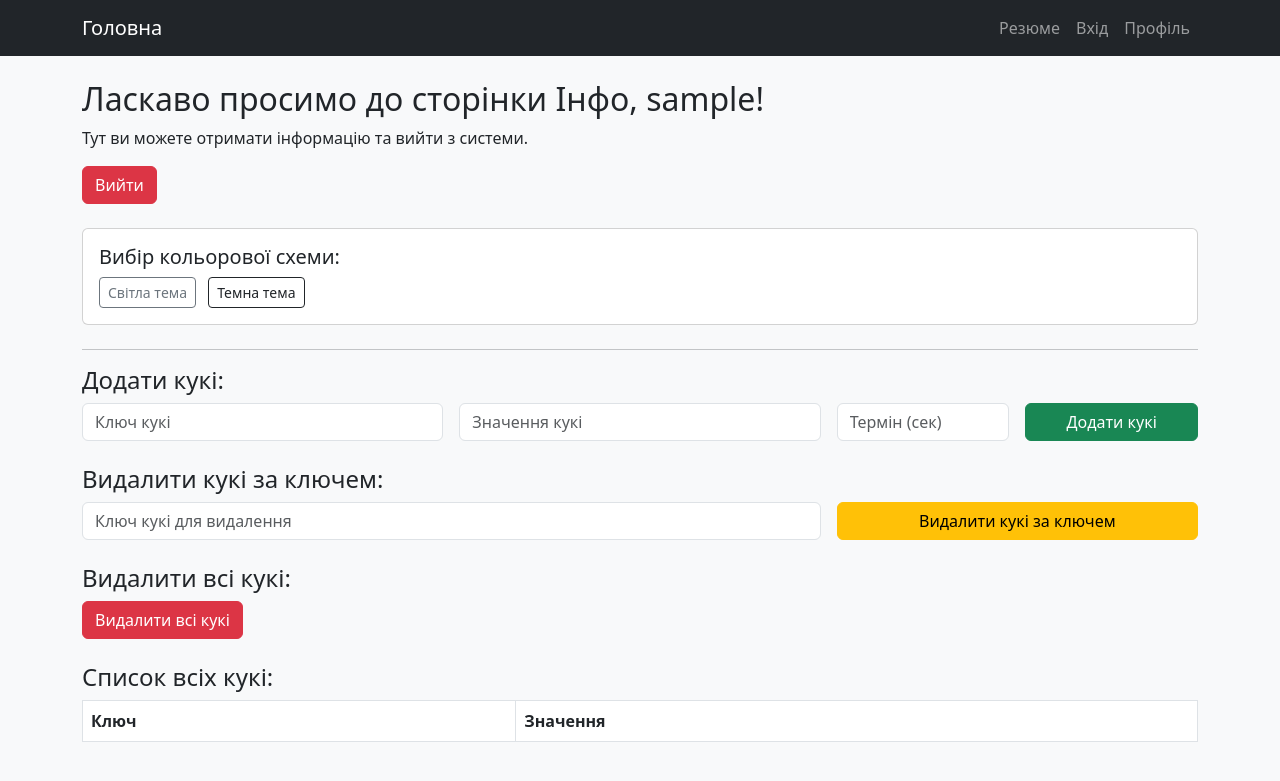
After one commit to bohdanatymoshchuk/flask-app-lab, a Flask app: page /users/profile in a window 1280 px wide. The commit adds this page. Shown: the top 781 px of the page. Run offline with Flask 3, Linux system fonts and the light colour scheme; the visitor is signed in with stand-in values (Sample User, id 1); lists and menus that the app fills with data are empty.

Commit message:
Lab 4: Sessions, cookies, flash messages, themes

```diff
--- a/app/templates/base.html
+++ b/app/templates/base.html
@@ -3,20 +3,70 @@
 <head>
     <meta charset="UTF-8">
     <meta name="viewport" content="width=device-width, initial-scale=1.0">
+    <title>{{ title if title else 'Flask App' }}</title>
+    <link href="https://cdn.jsdelivr.net/npm/bootstrap@5.3.0/dist/css/bootstrap.min.css" rel="stylesheet">
+    <style>
+    /* Стилі для Завдання 3: Темна та Світла теми */
+    body.theme-dark {
+        background-color: #212529;
+        color: #f8f9fa;
+    }
+    body.theme-light {
+        background-color: #f8f9fa;
+        color: #212529;
+    }
+    .theme-dark .card {
+        background-color: #343a40;
+        color: #ffffff;
+    }
 
-    <title>{{ title }}</title>
-    <link href="https://cdn.jsdelivr.net/npm/bootstrap@5.3.0/dist/css/bootstrap.min.css" rel="stylesheet">
-   <link rel="stylesheet" href="{{ url_for('static', filename='css/styles.css') }}">
+    /* Фікс для таблиці в темній темі */
+    .theme-dark .table {
+        --bs-table-bg: #343a40;
+        --bs-table-color: #ffffff;
+        background-color: #343a40 !important;
+        color: #ffffff !important;
+    }
+    .theme-dark .table th,
+    .theme-dark .table td {
+        background-color: #343a40 !important;
+        color: #ffffff !important;
+        border-color: #495057 !important;
+    }
+</style>
 </head>
-<body>
-    {% include 'includes/navbar.html' %}
+<body class="theme-{{ request.cookies.get('theme', 'light') }}">
+    <nav class="navbar navbar-expand-lg navbar-dark bg-dark mb-4">
+      <div class="container">
+        <a class="navbar-brand" href="/">Головна</a>
+        <button class="navbar-toggler" type="button" data-bs-toggle="collapse" data-bs-target="#navbarNav">
+          <span class="navbar-toggler-icon"></span>
+        </button>
+        <div class="collapse navbar-collapse" id="navbarNav">
+          <ul class="navbar-nav ms-auto">
+            <li class="nav-item"><a class="nav-link" href="/">Резюме</a></li>
+            <li class="nav-item"><a class="nav-link" href="/users/login">Вхід</a></li>
+            <li class="nav-item"><a class="nav-link" href="/users/profile">Профіль</a></li>
+          </ul>
+        </div>
+      </div>
+    </nav>
 
-    <main class="container mt-4">
+    <div class="container">
+        {% with messages = get_flashed_messages(with_categories=true) %}
+          {% if messages %}
+            {% for category, message in messages %}
+              <div class="alert alert-{{ 'danger' if category == 'error' or category == 'danger' else category }} alert-dismissible fade show" role="alert">
+                {{ message }}
+                <button type="button" class="btn-close" data-bs-dismiss="alert" aria-label="Close"></button>
+              </div>
+            {% endfor %}
+          {% endif %}
+        {% endwith %}
+
         {% block content %}{% endblock %}
-    </main>
+    </div>
 
-    {% include 'includes/footer.html' %}
-
-   <script src="https://cdn.jsdelivr.net/npm/bootstrap@5.3.0/dist/js/bootstrap.bundle.min.js"></script>
+    <script src="https://cdn.jsdelivr.net/npm/bootstrap@5.3.0/dist/js/bootstrap.bundle.min.js"></script>
 </body>
 </html>
--- /dev/null
+++ b/app/users/templates/users/profile.html
@@ -0,0 +1,70 @@
+{% extends 'base.html' %}
+
+{% block content %}
+<div class="mt-4">
+    <h2>Ласкаво просимо до сторінки Інфо, {{ username }}!</h2>
+    <p>Тут ви можете отримати інформацію та вийти з системи.</p>
+
+    <a href="{{ url_for('users.logout') }}" class="btn btn-danger mb-4">Вийти</a>
+
+    <div class="mb-4 card p-3">
+        <h5>Вибір кольорової схеми:</h5>
+        <div>
+            <a href="{{ url_for('users.set_theme', theme='light') }}" class="btn btn-outline-secondary btn-sm me-2">Світла тема</a>
+            <a href="{{ url_for('users.set_theme', theme='dark') }}" class="btn btn-outline-dark btn-sm">Темна тема</a>
+        </div>
+    </div>
+
+    <hr>
+
+    <h4>Додати кукі:</h4>
+    <form method="POST" action="{{ url_for('users.add_cookie') }}" class="row g-3 mb-4">
+        <div class="col-md-4">
+            <input type="text" name="key" class="form-control" placeholder="Ключ кукі" required>
+        </div>
+        <div class="col-md-4">
+            <input type="text" name="value" class="form-control" placeholder="Значення кукі" required>
+        </div>
+        <div class="col-md-2">
+            <input type="number" name="max_age" class="form-control" placeholder="Термін (сек)">
+        </div>
+        <div class="col-md-2">
+            <button type="submit" class="btn btn-success w-100">Додати кукі</button>
+        </div>
+    </form>
+
+    <h4>Видалити кукі за ключем:</h4>
+    <form method="POST" action="{{ url_for('users.delete_cookie') }}" class="row g-3 mb-4">
+        <div class="col-md-8">
+            <input type="text" name="key" class="form-control" placeholder="Ключ кукі для видалення" required>
+        </div>
+        <div class="col-md-4">
+            <button type="submit" class="btn btn-warning w-100">Видалити кукі за ключем</button>
+        </div>
+    </form>
+
+
+    <h4>Видалити всі кукі:</h4>
+    <form method="POST" action="{{ url_for('users.delete_all_cookies') }}" class="mb-4">
+        <button type="submit" class="btn btn-danger">Видалити всі кукі</button>
+    </form>
+
+    <h4>Список всіх кукі:</h4>
+    <table class="table table-bordered mt-2">
+        <thead>
+            <tr>
+                <th>Ключ</th>
+                <th>Значення</th>
+            </tr>
+        </thead>
+        <tbody>
+            {% for key, val in cookies.items() %}
+            <tr>
+                <td>{{ key }}</td>
+                <td>{{ val }}</td>
+            </tr>
+            {% endfor %}
+        </tbody>
+    </table>
+</div>
+{% endblock %}
--- a/app/users/views.py
+++ b/app/users/views.py
@@ -1,13 +1,96 @@
-from flask import Blueprint, request, render_template, redirect, url_for
+from flask import Blueprint, render_template, request, redirect, url_for, flash, session, make_response
 
-users_bp = Blueprint('users', __name__, template_folder='templates', url_prefix='/users')
+users_bp = Blueprint('users', __name__, template_folder='templates')
 
-@users_bp.route("/hi/<string:name>")
-def greetings(name):
-    name = name.upper()
-    age = request.args.get("age", None, int)
-    return render_template("users/hi.html", name=name, age=age)
+USERS_DATA = {
+    "admin": "1234",
+    "user1": "password"
+}
 
-@users_bp.route("/admin")
-def admin():
-    return redirect(url_for("users.greetings", name="administrator", age=45))
+@users_bp.route('/login', methods=['GET', 'POST'])
+def login():
+    if request.method == 'POST':
+        username = request.form.get('username')
+        password = request.form.get('password')
+
+        if username in USERS_DATA and USERS_DATA[username] == password:
+            session['username'] = username
+            flash('Ви успішно авторизувалися!', 'success')
+            return redirect(url_for('users.profile'))
+        else:
+            flash('Wrong data! Try again!', 'danger')
+            return redirect(url_for('users.login'))
+
+    return render_template('users/login.html', title='Вхід')
+
+
+@users_bp.route('/profile', methods=['GET'])
+def profile():
+    if 'username' not in session:
+        flash('Будь ласка, увійдіть у систему для доступу до профілю!', 'danger')
+        return redirect(url_for('users.login'))
+
+    current_cookies = request.cookies
+    return render_template('users/profile.html',
+                           title='Профіль',
+                           username=session['username'],
+                           cookies=current_cookies)
+
+
+@users_bp.route('/logout', methods=['GET', 'POST'])
+def logout():
+    session.pop('username', None)
+    flash('Ви вийшли з системи.', 'info')
+    return redirect(url_for('users.login'))
+
+@users_bp.route('/add_cookie', methods=['POST'])
+def add_cookie():
+    if 'username' not in session:
+        return redirect(url_for('users.login'))
+
+    key = request.form.get('key')
+    value = request.form.get('value')
+    max_age = request.form.get('max_age', type=int)
+
+    resp = make_response(redirect(url_for('users.profile')))
+    if key and value:
+        resp.set_cookie(key, value, max_age=max_age if max_age else 3600)
+        flash(f'Кука "{key}" успішно додана!', 'success')
+    else:
+        flash('Заповніть ключ та значення!', 'warning')
+    return resp
+
+
+@users_bp.route('/delete_cookie', methods=['POST'])
+def delete_cookie():
+    if 'username' not in session:
+        return redirect(url_for('users.login'))
+
+    key = request.form.get('key')
+    resp = make_response(redirect(url_for('users.profile')))
+    if key:
+        resp.delete_cookie(key)
+        flash(f'Кука "{key}" успішно видалена!', 'success')
+    return resp
+
+
+@users_bp.route('/delete_all_cookies', methods=['POST'])
+def delete_all_cookies():
+    if 'username' not in session:
+        return redirect(url_for('users.login'))
+
+    resp = make_response(redirect(url_for('users.profile')))
+
+    for key in request.cookies:
+        if key != 'session':
+            resp.delete_cookie(key)
+    flash('Усі користувацькі кукі видалено!', 'success')
+    return resp
+
+@users_bp.route('/set_theme/<theme>', methods=['GET'])
+def set_theme(theme):
+    resp = make_response(redirect(url_for('users.profile')))
+    if theme in ['light', 'dark']:
+        resp.set_cookie('theme', theme, max_age=3600*24*30)
+        flash(f'Встановлено тему: {theme}', 'info')
+    return resp
--- /dev/null
+++ b/config.py
@@ -0,0 +1,3 @@
+import os
+
+SECRET_KEY = os.environ.get('SECRET_KEY') or 'super-secret-key-lab4'
```
Also changed, not shown: app/__init__.py (+4 -5 lines), app/users/templates/users/login.html (added, +20 -0 lines).
